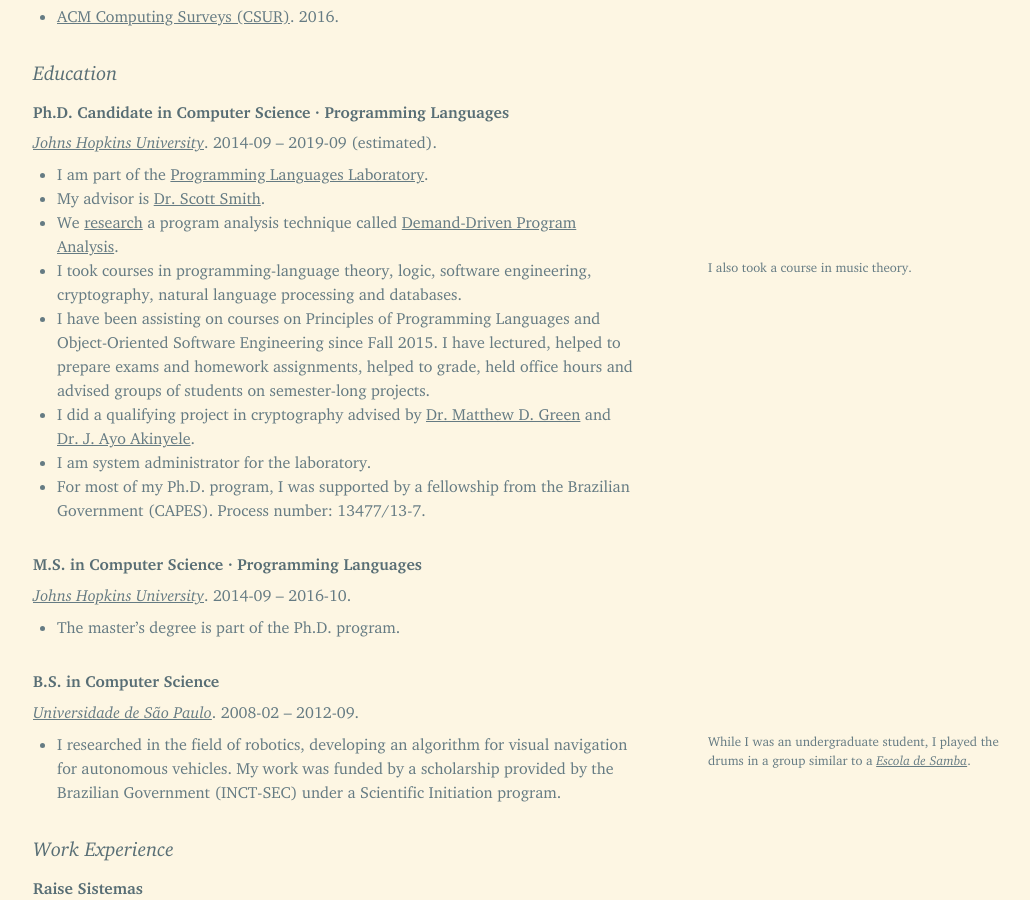
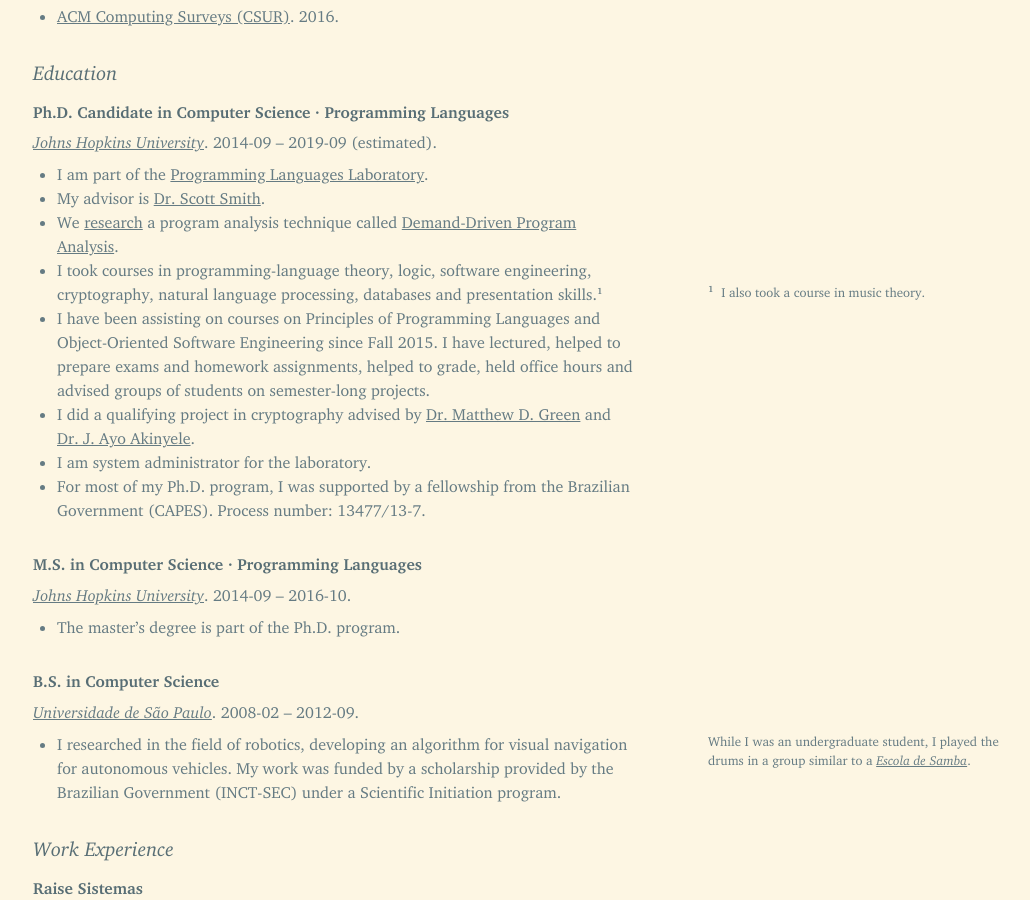
Before and after one commit to leafac/leafac.com, a Jekyll site: the page built from about.md, in a window 1280 px wide and 900 px high, scrolled down 2270 px. Shown: the whole window, without its empty margins (107-1137 px from the left). Built offline with Jekyll 4.4.1, drawn with Linux system fonts in a browser that asks for light colours.

Commit message:
Small change to list of courses

```diff
--- a/about.md
+++ b/about.md
@@ -480,7 +480,7 @@
 - I am part of the [Programming Languages Laboratory](http://pl.cs.jhu.edu/).
 - My advisor is [Dr. Scott Smith](https://www.cs.jhu.edu/~scott/).
 - We [research](/about#publications) a program analysis technique called [Demand-Driven Program Analysis](http://pl.cs.jhu.edu/projects/demand-driven-program-analysis/).
-- <aside markdown="span">I also took a course in music theory.</aside>I took courses in programming-language theory, logic, software engineering, cryptography, natural language processing and databases.
+- I took courses in programming-language theory, logic, software engineering, cryptography, natural language processing, databases and presentation skills.<label class="margin-note"><input type="checkbox"><span markdown="1">I also took a course in music theory.</span></label>
 - I have been assisting on courses on Principles of Programming Languages and Object-Oriented Software Engineering since Fall 2015. I have lectured, helped to prepare exams and homework assignments, helped to grade, held office hours and advised groups of students on semester-long projects.
 - I did a qualifying project in cryptography advised by [Dr. Matthew D. Green](https://isi.jhu.edu/~mgreen/) and [Dr. J. Ayo Akinyele](http://hms.isi.jhu.edu/index.php/people/6.html).
 - I am system administrator for the laboratory.
```
